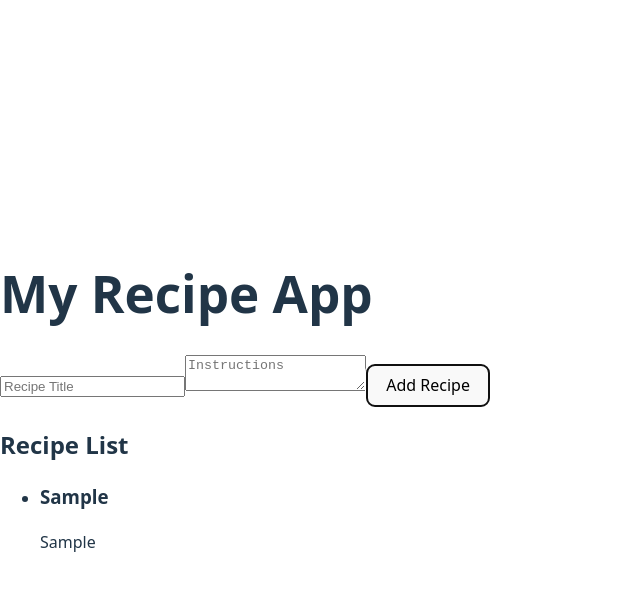
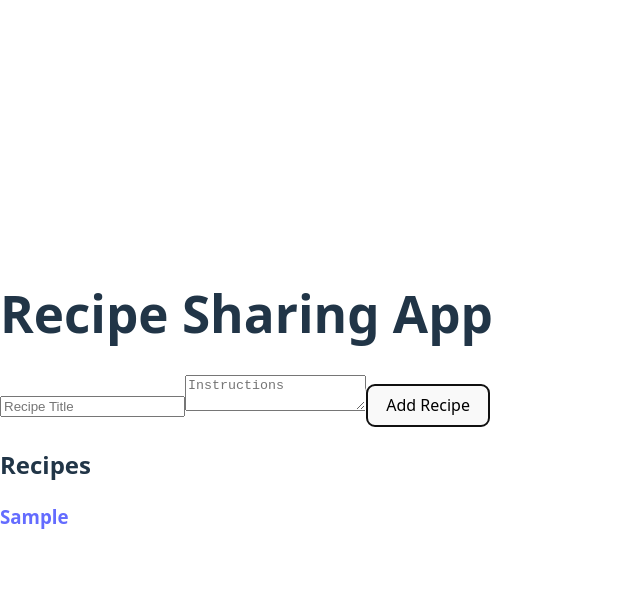
Before and after one commit to KosisoObiekwe/alx-fe-reactjs, a React (Vite) app in the folder recipe-sharing-app/: page / in a window 1280 px wide. Both pictures are taken after typing "Sample", "Sample" into the empty fields and a click on the button "Add Recipe". Shown: the top 590 px of the page, without its empty margins (0-640 px from the left). Built offline with nearby package versions, Linux system fonts and the light colour scheme.

Commit message:
Implement edit, delete, and view recipe details functionality

```diff
--- a/recipe-sharing-app/package.json
+++ b/recipe-sharing-app/package.json
@@ -12,6 +12,7 @@
   "dependencies": {
     "react": "^19.1.0",
     "react-dom": "^19.1.0",
+    "react-router-dom": "^7.7.1",
     "zustand": "^5.0.7"
   },
   "devDependencies": {
--- a/recipe-sharing-app/src/App.jsx
+++ b/recipe-sharing-app/src/App.jsx
@@ -1,16 +1,22 @@
 // src/App.jsx
-import React from 'react';
+import { BrowserRouter as Router, Routes, Route } from 'react-router-dom';
 import AddRecipeForm from './components/AddRecipeForm';
 import RecipeList from './components/RecipeList';
+import RecipeDetails from './components/RecipeDetails';
 
-function App() {
+const App = () => {
   return (
-    <div>
-      <h1>My Recipe App</h1>
-      <AddRecipeForm />
-      <RecipeList />
-    </div>
+    <Router>
+      <Routes>
+        <Route path="/" element={<>
+          <h1>Recipe Sharing App</h1>
+          <AddRecipeForm />
+          <RecipeList />
+        </>} />
+        <Route path="/recipes/:id" element={<RecipeDetails />} />
+      </Routes>
+    </Router>
   );
-}
+};
 
 export default App;
--- /dev/null
+++ b/recipe-sharing-app/src/components/DeleteRecipeButton.jsx
@@ -0,0 +1,17 @@
+// src/components/DeleteRecipeButton.jsx
+import { useNavigate } from 'react-router-dom';
+import { useRecipeStore } from './recipeStore';
+
+const DeleteRecipeButton = ({ id }) => {
+    const deleteRecipe = useRecipeStore((state) => state.deleteRecipe);
+    const navigate = useNavigate();
+
+    const handleDelete = () => {
+        deleteRecipe(id);
+        navigate('/');
+    };
+
+    return <button onClick={handleDelete}>Delete</button>;
+};
+
+export default DeleteRecipeButton;
--- /dev/null
+++ b/recipe-sharing-app/src/components/EditRecipeForm.jsx
@@ -0,0 +1,32 @@
+// src/components/EditRecipeForm.jsx
+import { useState } from 'react';
+import { useRecipeStore } from './recipeStore';
+
+const EditRecipeForm = ({ recipe }) => {
+    const updateRecipe = useRecipeStore((state) => state.updateRecipe);
+    const [title, setTitle] = useState(recipe.title);
+    const [description, setDescription] = useState(recipe.description);
+
+    const handleSubmit = (e) => {
+        e.preventDefault();
+        updateRecipe(recipe.id, { title, description });
+    };
+
+    return (
+        <form onSubmit={handleSubmit}>
+            <input
+                value={title}
+                onChange={(e) => setTitle(e.target.value)}
+                placeholder="Recipe Title"
+            />
+            <textarea
+                value={description}
+                onChange={(e) => setDescription(e.target.value)}
+                placeholder="Recipe Description"
+            ></textarea>
+            <button type="submit">Update</button>
+        </form>
+    );
+};
+
+export default EditRecipeForm;
--- /dev/null
+++ b/recipe-sharing-app/src/components/RecipeDetails.jsx
@@ -0,0 +1,25 @@
+// src/components/RecipeDetails.jsx
+import { useParams } from 'react-router-dom';
+import { useRecipeStore } from './recipeStore';
+import EditRecipeForm from './EditRecipeForm';
+import DeleteRecipeButton from './DeleteRecipeButton';
+
+const RecipeDetails = () => {
+    const { id } = useParams();
+    const recipe = useRecipeStore((state) =>
+        state.recipes.find((r) => r.id === id)
+    );
+
+    if (!recipe) return <p>Recipe not found</p>;
+
+    return (
+        <div>
+            <h1>{recipe.title}</h1>
+            <p>{recipe.description}</p>
+            <EditRecipeForm recipe={recipe} />
+            <DeleteRecipeButton id={recipe.id} />
+        </div>
+    );
+};
+
+export default RecipeDetails;
--- a/recipe-sharing-app/src/components/RecipeList.jsx
+++ b/recipe-sharing-app/src/components/RecipeList.jsx
@@ -1,27 +1,22 @@
 // src/components/RecipeList.jsx
-import React from 'react';
 import { useRecipeStore } from './recipeStore';
+import { Link } from 'react-router-dom';
 
-function RecipeList() {
+const RecipeList = () => {
     const recipes = useRecipeStore((state) => state.recipes);
 
     return (
         <div>
-            <h2>Recipe List</h2>
-            {recipes.length === 0 ? (
-                <p>No recipes yet</p>
-            ) : (
-                <ul>
-                    {recipes.map((recipe, index) => (
-                        <li key={index}>
-                            <h3>{recipe.title}</h3>
-                            <p>{recipe.instructions}</p>
-                        </li>
-                    ))}
-                </ul>
-            )}
+            <h2>Recipes</h2>
+            {recipes.map((recipe) => (
+                <div key={recipe.id}>
+                    <Link to={`/recipes/${recipe.id}`}>
+                        <h3>{recipe.title}</h3>
+                    </Link>
+                </div>
+            ))}
         </div>
     );
-}
+};
 
 export default RecipeList;
--- a/recipe-sharing-app/src/components/recipeStore.js
+++ b/recipe-sharing-app/src/components/recipeStore.js
@@ -4,6 +4,17 @@
 export const useRecipeStore = create((set) => ({
     recipes: [],
     addRecipe: (recipe) =>
-        set((state) => ({ recipes: [...state.recipes, recipe] })),
-    setRecipes: (recipes) => set({ recipes }),
+        set((state) => ({
+            recipes: [...state.recipes, { ...recipe, id: Date.now().toString() }],
+        })),
+    updateRecipe: (id, updatedRecipe) =>
+        set((state) => ({
+            recipes: state.recipes.map((r) =>
+                r.id === id ? { ...r, ...updatedRecipe } : r
+            ),
+        })),
+    deleteRecipe: (id) =>
+        set((state) => ({
+            recipes: state.recipes.filter((r) => r.id !== id),
+        })),
 }));
```
Also changed, not shown: 1 other file (tests, documents, lock files or other folders).
